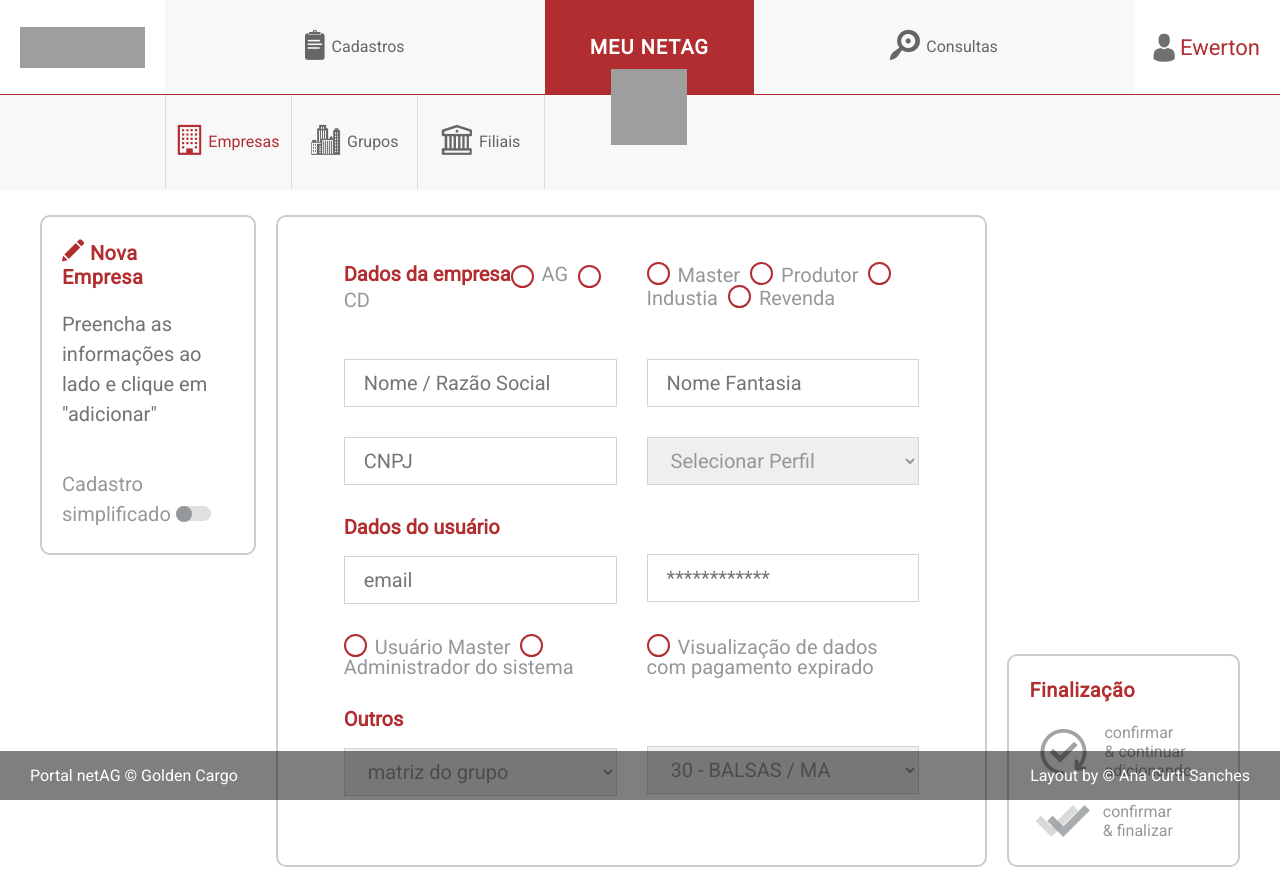
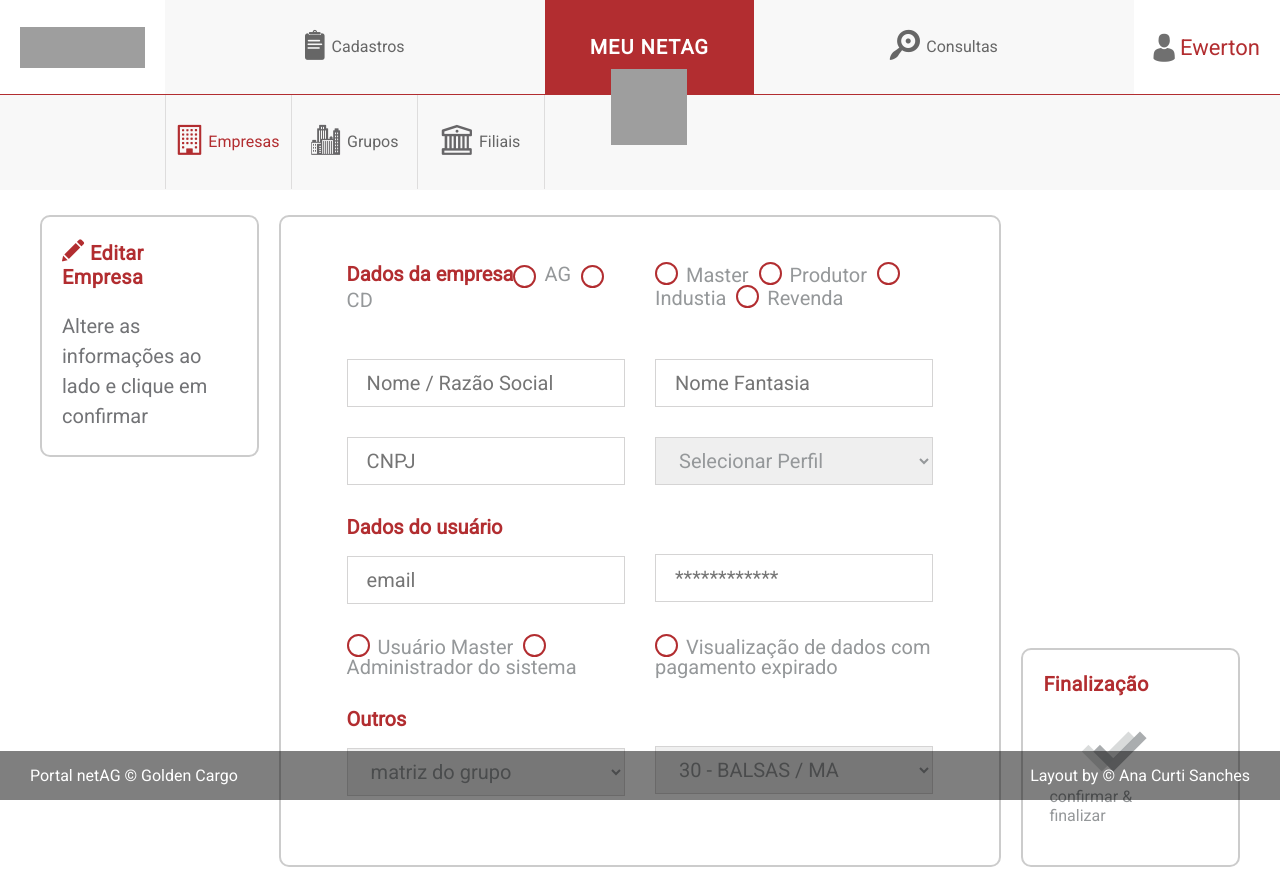
Before and after one commit to diego-mi/netag, an Angular app: page /master/empresas/editar in a window 1280 px wide. Built offline with nearby package versions, Linux system fonts and the light colour scheme; grey boxes are pictures that could not be loaded.

Commit message:
adicionado estilizacao de formulario de edicao

```diff
--- a/src/app/app.module.ts
+++ b/src/app/app.module.ts
@@ -27,6 +27,7 @@ import { MasterPageFiliaisComponent } from './components/pages/master/master-pag
 import { MasterPageEmpresasComponent } from './components/pages/master/master-page-empresas/master-page-empresas.component';
 import { MasterPageGruposComponent } from './components/pages/master/master-page-grupos/master-page-grupos.component';
 import { MasterPageEmpresasFormComponent } from './components/pages/master/master-page-empresas-form/master-page-empresas-form.component';
+import { MasterPageEmpresasEditComponent } from './components/pages/master/master-page-empresas-edit/master-page-empresas-edit.component';
 
 
 @NgModule({
@@ -54,7 +55,8 @@ import { MasterPageEmpresasFormComponent } from './components/pages/master/maste
     MasterPageFiliaisComponent,
     MasterPageEmpresasComponent,
     MasterPageGruposComponent,
-    MasterPageEmpresasFormComponent
+    MasterPageEmpresasFormComponent,
+    MasterPageEmpresasEditComponent
   ],
   imports: [
     BrowserModule,
--- /dev/null
+++ b/src/app/components/pages/master/master-page-empresas-edit/master-page-empresas-edit.component.html
@@ -0,0 +1,214 @@
+<form class="form">
+  <!-- block title form -->
+  <header class="form-header">
+    <h2 class="form-title">
+      <i class="icon-edit"></i>
+      Editar Empresa
+    </h2>
+    <p class="form-description">Altere as informações ao lado e clique em confirmar</p>
+  </header>
+  <!-- block title form -->
+
+  <!-- form content -->
+  <div class="form-content">
+    <!-- form row -->
+    <div class="form-row">
+      <!-- form-group -->
+      <div class="form-group form-group--half">
+        <p class="form-section-title">
+          <span class="text">Dados da empresa</span>
+          <label class="input-label" for="">
+            <div class="checkbox-simple">
+              <input class="checkbox" type="checkbox" value="1" id="checkbox-1" name="" />
+
+              <label for="checkbox-1">
+              </label>
+            </div>
+            AG
+          </label>
+          <label class="input-label" for="">
+            <div class="checkbox-simple">
+              <input class="checkbox" type="checkbox" value="1" id="checkbox-simple2" name="" />
+
+              <label for="checkbox-simple2">
+              </label>
+            </div>
+            CD
+          </label>
+        </p>
+      </div>
+      <!-- form-group -->
+      <!-- form-group -->
+      <div class="form-group form-group--half">
+        <label class="input-label" for="">
+          <div class="checkbox-simple">
+            <input class="checkbox" type="checkbox" value="1" id="checkbox-simple2" name="" />
+
+            <label for="checkbox-simple2">
+            </label>
+          </div>
+          Master
+        </label>
+        <label class="input-label" for="">
+          <div class="checkbox-simple">
+            <input class="checkbox" type="checkbox" value="1" id="checkbox-simple3" name="" />
+
+            <label for="checkbox-simple3">
+            </label>
+          </div>
+          Produtor
+
+        </label>
+        <label class="input-label" for="">
+          <div class="checkbox-simple">
+            <input class="checkbox" type="checkbox" value="1" id="checkbox-simple4" name="" />
+
+            <label for="checkbox-simple4">
+            </label>
+          </div>
+          Industia
+        </label>
+        <label class="input-label" for="">
+          <div class="checkbox-simple">
+            <input class="checkbox" type="checkbox" value="1" id="checkbox-simple5" name="" />
+
+            <label for="checkbox-simple5">
+            </label>
+          </div>
+          Revenda
+
+        </label>
+      </div>
+      <!-- form-group -->
+    </div>
+    <!-- form row -->
+    <!-- form row -->
+    <div class="form-row">
+      <!-- form-group -->
+      <div class="form-group form-group--half">
+        <input type="text" class="form-control" placeholder="Nome / Razão Social">
+      </div>
+      <!-- form-group -->
+      <!-- form-group -->
+      <div class="form-group form-group--half">
+        <input type="text" class="form-control" placeholder="Nome Fantasia">
+      </div>
+      <!-- form-group -->
+    </div>
+    <!-- form row -->
+    <!-- form row -->
+    <div class="form-row">
+      <!-- form-group -->
+      <div class="form-group form-group--half">
+        <input type="text" class="form-control" placeholder="CNPJ">
+      </div>
+      <!-- form-group -->
+      <!-- form-group -->
+      <div class="form-group form-group--half">
+        <select class="form-control" name="" id="">
+          <option value="">Selecionar Perfil</option>
+        </select>
+      </div>
+      <!-- form-group -->
+    </div>
+    <!-- form row -->
+    <!-- form row -->
+    <div class="form-row">
+      <!-- form-group -->
+      <div class="form-group form-group--half">
+        <p class="form-section-title">
+          <span class="text">Dados do usuário</span>
+        </p>
+        <input type="text" class="form-control" placeholder="email">
+      </div>
+      <!-- form-group -->
+      <!-- form-group -->
+      <div class="form-group form-group--half">
+        <label class="label-fake"></label>
+        <input type="password" class="form-control" placeholder="************">
+      </div>
+      <!-- form-group -->
+    </div>
+    <!-- form row -->
+    <!-- form row -->
+    <div class="form-row">
+      <!-- form-group -->
+      <div class="form-group form-group--half">
+
+        <label class="input-label" for="">
+          <div class="checkbox-simple">
+            <input class="checkbox" type="checkbox" value="1" id="checkbox-simple6" name="" />
+            <label for="checkbox-simple6">
+            </label>
+          </div>
+          Usuário Master
+        </label>
+
+        <label class="input-label" for="">
+          <div class="checkbox-simple">
+            <input class="checkbox" type="checkbox" value="1" id="checkbox-simple7" name="" />
+            <label for="checkbox-simple7">
+            </label>
+          </div>
+          Administrador do sistema
+        </label>
+
+      </div>
+      <!-- form-group -->
+      <!-- form-group -->
+      <div class="form-group form-group--half">
+
+        <label class="input-label" for="">
+          <div class="checkbox-simple">
+            <input class="checkbox" type="checkbox" value="1" id="checkbox-simple8" name="" />
+            <label for="checkbox-simple8">
+            </label>
+          </div>
+          Visualização de dados com pagamento expirado
+        </label>
+      </div>
+
+      <!-- form-group -->
+    </div>
+    <!-- form row -->
+    <!-- form row -->
+    <div class="form-row">
+      <!-- form-group -->
+      <div class="form-group form-group--half">
+        <p class="form-section-title">
+          <span class="text">Outros</span>
+        </p>
+        <select class="form-control" name="" id="">
+          <option value="">matriz do grupo</option>
+        </select>
+      </div>
+      <!-- form-group -->
+      <!-- form-group -->
+      <div class="form-group form-group--half">
+        <label class="label-fake">
+        </label>
+        <select class="form-control" name="" id="">
+          <option value="">30 - BALSAS / MA</option>
+        </select>
+      </div>
+      <!-- form-group -->
+    </div>
+    <!-- form row -->
+  </div>
+  <!-- form content -->
+
+  <!-- form actions -->
+  <div class="form-actions">
+    <h2 class="form-title">
+      Finalização
+    </h2>
+    <button class="form-btn form-btn-finish form-btn-large">
+      <span class="icon-form-finish">
+        <span class="icon-form-finish-single first"></span>
+        <span class="icon-form-finish-single second"></span>
+      </span>
+      <span class="text">confirmar & finalizar</span>
+    </button>
+  </div>
+  <!-- form actions -->
+</form>
--- /dev/null
+++ b/src/app/components/pages/master/master-page-empresas-edit/master-page-empresas-edit.component.ts
@@ -0,0 +1,15 @@
+import { Component, OnInit } from '@angular/core';
+
+@Component({
+  selector: 'app-master-page-empresas-edit',
+  templateUrl: './master-page-empresas-edit.component.html',
+  styleUrls: ['./master-page-empresas-edit.component.scss']
+})
+export class MasterPageEmpresasEditComponent implements OnInit {
+
+  constructor() { }
+
+  ngOnInit() {
+  }
+
+}
--- a/src/app/routes/master-routing.module.ts
+++ b/src/app/routes/master-routing.module.ts
@@ -1,3 +1,4 @@
+import { MasterPageEmpresasEditComponent } from './../components/pages/master/master-page-empresas-edit/master-page-empresas-edit.component';
 import { MasterPageEmpresasFormComponent } from './../components/pages/master/master-page-empresas-form/master-page-empresas-form.component';
 import { MasterPageEmpresasComponent } from './../components/pages/master/master-page-empresas/master-page-empresas.component';
 import { NgModule } from '@angular/core';
@@ -195,7 +196,7 @@ const routes: Routes = [
           },
           {
             path: 'editar',
-            component: MasterPageEmpresasFormComponent
+            component: MasterPageEmpresasEditComponent
           },
         ]
       },
--- a/src/assets/sass/common/form.scss
+++ b/src/assets/sass/common/form.scss
@@ -239,6 +239,34 @@ div.form-group label.input-label,
   }
 }
 
+.form-btn-finish.form-btn-large {
+  flex-flow: column;
+  text-align: center;
+  margin-bottom: 15px;
+  &>.icon-form-finish {
+    margin-top: 15px;
+    margin-bottom: 15px;
+    &>.icon-form-finish-single {
+      margin-right: 13px;
+      position: relative;
+      &::before {
+        font-size: 40px;
+      }
+      &.first {
+        &::before {
+          color: rgba(161, 164, 166, .4);
+        }
+      }
+      &.second {
+        margin-left: -55px;
+        &::before {
+          color: rgba(161, 164, 166, .9);
+        }
+      }
+    }
+  }
+}
+
 .icon-form-finish-repeat {
   margin-right: 18px;
   margin-left: 5px;
```
Also changed, not shown: src/app/components/pages/master/master-page-empresas-edit/master-page-empresas-edit.component.scss (added), 1 other file (tests, documents, lock files or other folders).
